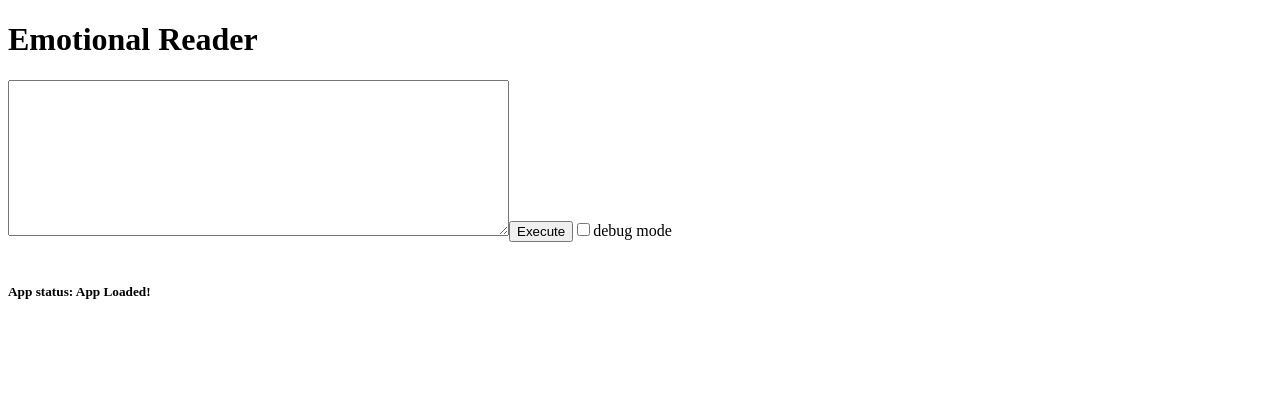
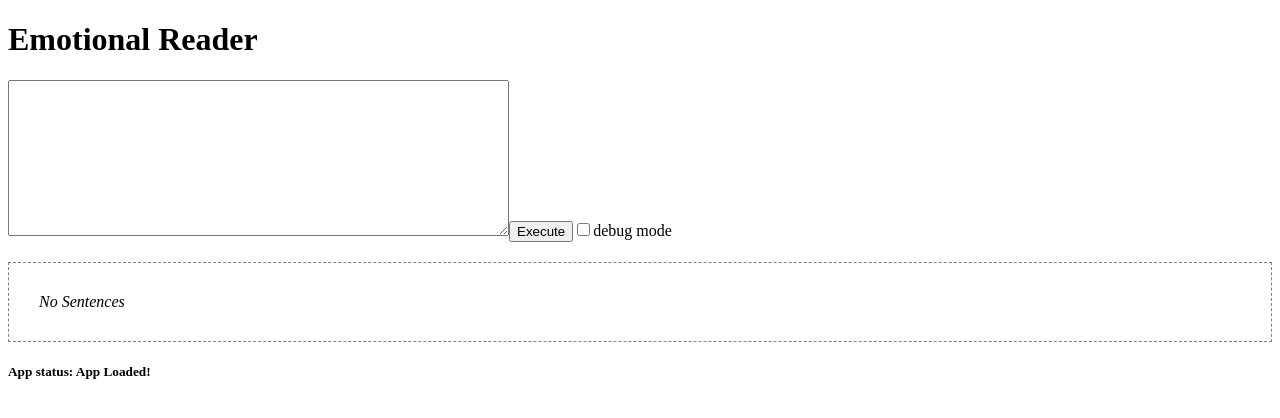
Before and after one commit to shioyang/EmotionalReader, an Angular app in the folder ERClient/: page / in a window 1280 px wide. Shown: the top 418 px of the page. Built offline with nearby package versions, Linux system fonts and the light colour scheme.

Commit message:
Show message if no sentences

```diff
--- a/ERClient/src/app/app.component.html
+++ b/ERClient/src/app/app.component.html
@@ -6,6 +6,8 @@
     <input type="checkbox" [(ngModel)]="debugMode" name="debugMode" id="debugMode"><label for="debugMode">debug mode</label>
   </form>
 </div>
+<div style="border: 1px dashed gray; padding: 30px">
+  <div *ngIf="emotions == false" style="font-style: italic"><span>No Sentences</span></div>
   <div *ngFor="let em of emotions; let i = index" style="padding-bottom: 15px">
     <div style="padding-bottom: 5px" [style.color]="em.topEmotion | emotionToColorPipe">
       <img [src]="getImgPath(em)" title="{{em.topEmotion}}">
@@ -39,4 +41,5 @@
       </tr>
     </table>
   </div>
+</div>
 <h5>App status: {{status}}</h5>
```
Lines whose indentation alone changed are shown as unchanged.
